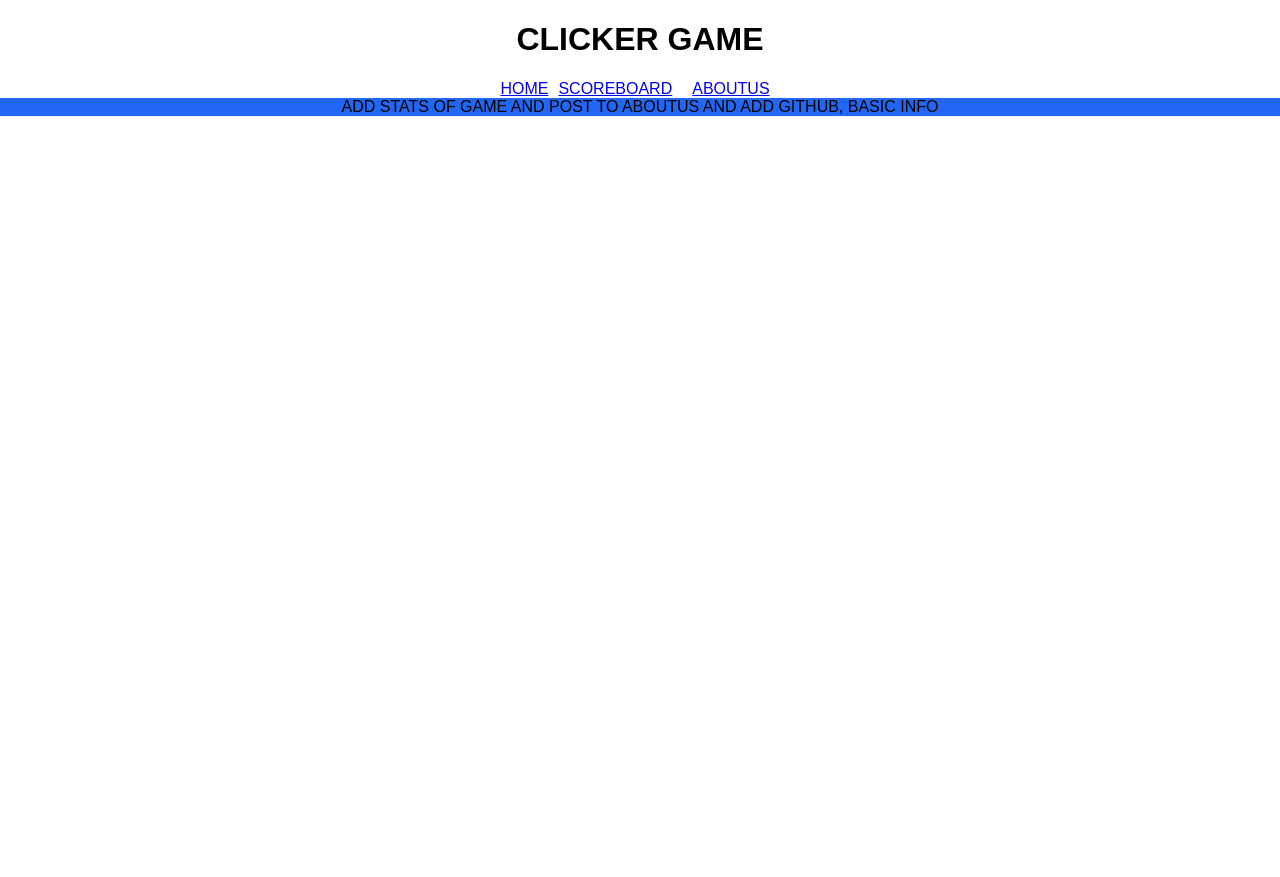
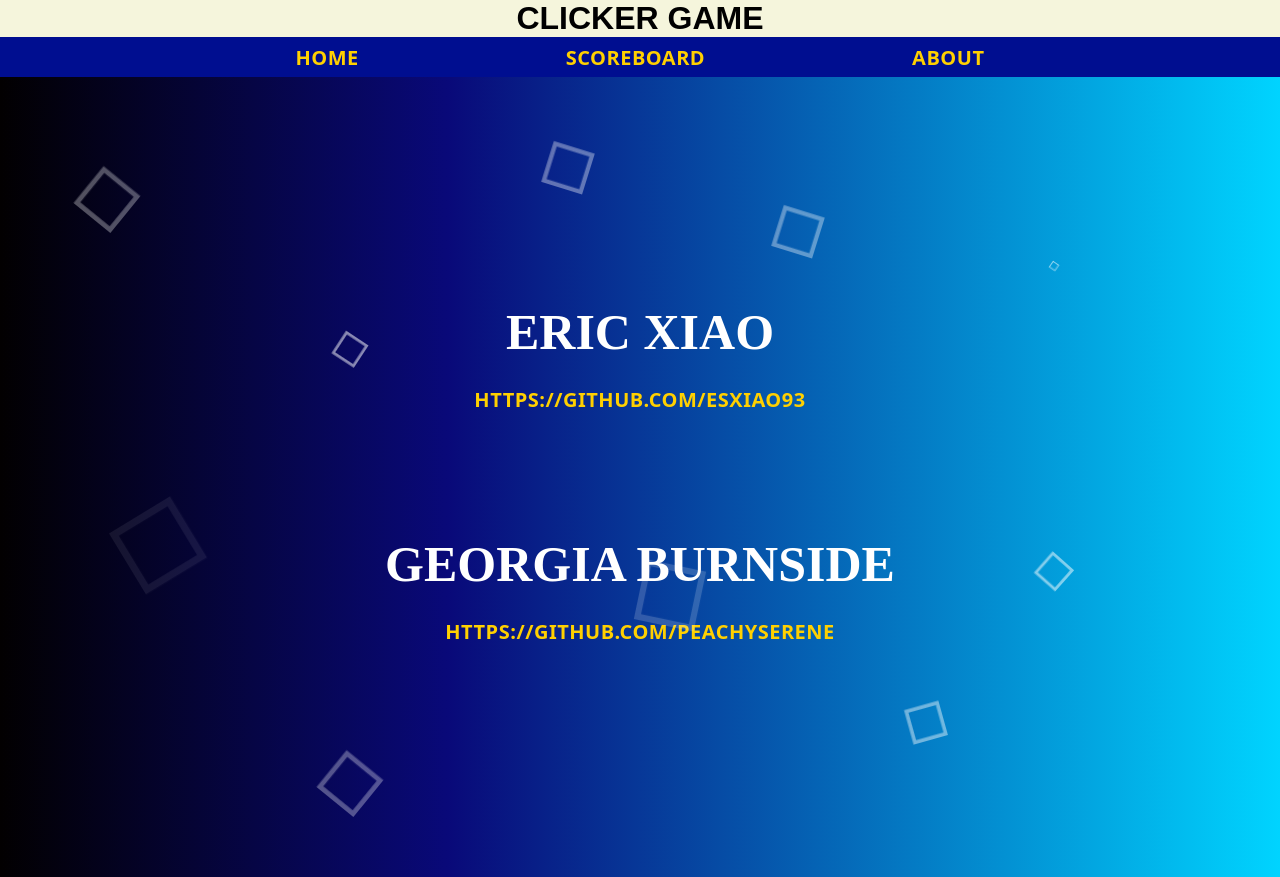
Before and after one commit to esxiao93/CLICKME, a React (Create React App) app: page /aboutus in a window 1280 px wide. Before the commit the page ends 800 px from the top, so only its background shows below. Built offline with nearby package versions, Linux system fonts and the light colour scheme; data requests are answered from the project's data file.

Commit message:
adding css

```diff
--- a/db.json
+++ b/db.json
@@ -2,118 +2,8 @@
   "scores": [
     {
       "name": "Eric",
-      "score": 87,
+      "score": 92,
       "id": 1
-    },
-    {
-      "name": "Eric",
-      "score": 91,
-      "id": 2
-    },
-    {
-      "name": "Eric2",
-      "score": 47,
-      "id": 3
-    },
-    {
-      "name": "g",
-      "score": 20,
-      "id": 4
-    },
-    {
-      "name": "c",
-      "score": 42,
-      "id": 5
-    },
-    {
-      "name": "d",
-      "score": 33,
-      "id": 6
-    },
-    {
-      "name": "e",
-      "score": 35,
-      "id": 7
-    },
-    {
-      "name": "f",
-      "score": 87,
-      "id": 8
-    },
-    {
-      "name": "h",
-      "score": 83,
-      "id": 9
-    },
-    {
-      "name": "a",
-      "score": 83,
-      "id": 10
-    },
-    {
-      "name": "i",
-      "score": 36,
-      "id": 11
-    },
-    {
-      "name": "b",
-      "score": 20,
-      "id": 12
-    },
-    {
-      "name": "j",
-      "score": 29,
-      "id": 13
-    },
-    {
-      "name": "k",
-      "score": 28,
-      "id": 14
-    },
-    {
-      "name": "l",
-      "score": 54,
-      "id": 15
-    },
-    {
-      "name": "m",
-      "score": 60,
-      "id": 16
-    },
-    {
-      "name": "n",
-      "score": 2000,
-      "id": 17
-    },
-    {
-      "name": "Peachy",
-      "score": 61,
-      "id": 18
-    },
-    {
-      "name": "",
-      "score": 0,
-      "id": 19
-    },
-    {
-      "name": "Eric30",
-      "score": 26,
-      "id": 20
-    },
-    {
-      "name": "Ericc",
-      "score": 1,
-      "id": 21
-    },
-    {
-      "name": "NewPlant2",
-      "score": 1,
-      "id": 22
-    },
-    {
-      "name": "NewPlant",
-      "score": 1,
-      "id": 23
     }
   ]
 }
--- a/public/index.html
+++ b/public/index.html
@@ -10,29 +10,9 @@
       content="Web site created using create-react-app"
     />
     <link rel="apple-touch-icon" href="%PUBLIC_URL%/logo192.png" />
-    <!--
-      Notice the use of %PUBLIC_URL% in the tags above.
-      It will be replaced with the URL of the `public` folder during the build.
-      Only files inside the `public` folder can be referenced from the HTML.
-
-      Unlike "/favicon.ico" or "favicon.ico", "%PUBLIC_URL%/favicon.ico" will
-      work correctly both with client-side routing and a non-root public URL.
-      Learn how to configure a non-root public URL by running `npm run build`.
-    -->
     <title>React App</title>
   </head>
   <body>
-    <noscript>You need to enable JavaScript to run this app.</noscript>
     <div id="root"></div>
-    <!--
-      This HTML file is a template.
-      If you open it directly in the browser, you will see an empty page.
-
-      You can add webfonts, meta tags, or analytics to this file.
-      The build step will place the bundled scripts into the <body> tag.
-
-      To begin the development, run `npm start` or `yarn start`.
-      To create a production bundle, use `npm run build` or `yarn build`.
-    -->
   </body>
 </html>
--- a/src/Components/AboutUs.js
+++ b/src/Components/AboutUs.js
@@ -2,8 +2,30 @@ import React from 'react'
 
 function AboutUs() {
   return (
-    <div>
-      ADD STATS OF GAME AND POST TO ABOUTUS AND ADD GITHUB, BASIC INFO
+    <div class="wrapper">
+      <h2>
+        ERIC XIAO
+        <br></br>
+          <a href="url">https://github.com/esxiao93</a>
+        <br></br>
+        <br></br>
+        <br></br>
+        GEORGIA BURNSIDE
+        <br></br>
+          <a href="url">https://github.com/peachyserene</a>
+      </h2>
+      <div class="box">
+        <div></div>
+        <div></div>
+        <div></div>
+        <div></div>
+        <div></div>
+        <div></div>
+        <div></div>
+        <div></div>
+        <div></div>
+        <div></div>
+      </div>
     </div>
   )
 }
--- a/src/Components/App.js
+++ b/src/Components/App.js
@@ -7,12 +7,12 @@ import AboutUs from "./AboutUs";
 
 function App() {
 
-  let duration = 3;
+  let duration = 10;
 //State Variables
   const [page, setPage] = useState("/"); //Routing
   const [click, setClick] = useState(0); //Main Click For Game Button
   const [buttonStop, setButtonStop] = useState(false); //Disables Game Button
-  const [seconds, setSeconds] = useState(3); //Timer
+  const [seconds, setSeconds] = useState(10); //Timer
   const [scores, setScores] = useState([]); //Scores
 
 //GAME CLICK BUTTON FUNCTION
@@ -68,7 +68,9 @@ function App() {
 
   return (
     <div>
-      <h1>CLICKER GAME</h1>
+      <div className="titleContainer">
+      <h1 >CLICKER GAME</h1>
+      </div>
       <div className="mainPage">
         <NavBar onChangePage={setPage} />
         <Routes>
--- a/src/Components/Button.js
+++ b/src/Components/Button.js
@@ -1,22 +1,23 @@
-import React, {useState} from 'react';
+import React from 'react';
 
 function Button({seconds, click, onClick, buttonStop, handleReset}) {
-
-
-
 
   return (
     <div className="backgroundContainer">
       <div className="clickerGameContainer">
+        <h1>-TIMER-</h1>
         <div className="timer">{seconds}</div>
-          <button type="button" disabled={buttonStop} className="clickerButton" onClick={onClick}>CLICKER</button>
+          <button type="button" disabled={buttonStop} className="clickerButton" onClick={onClick}>
+            <span className="buttonText">CLICKER</span>
+          </button>
           <div className="counter">
-              COUNTER <br></br>
+              <span>COUNTER</span>
+              <br></br>
               {click}
           </div>
           {seconds === 0 ? (
           <button className="resetButton" onClick={handleReset} >
-              RESET <br></br>
+              <span className="resetButtonText">PLAY AGAIN</span>
           </button>
           ) : (
           null
--- a/src/Components/NavBar.js
+++ b/src/Components/NavBar.js
@@ -6,9 +6,9 @@ function NavBar() {
   return (
     <div className="navbarContainer">
       <nav>
-        <NavLink className="homeLink" to="/">HOME</NavLink>
-        <NavLink className="scoreboardLink" to="/scoreboard">SCOREBOARD</NavLink>
-        <NavLink className="aboutUsLink" to="/aboutus">ABOUTUS</NavLink>
+        <NavLink activeClassName="homeLink" to="/">HOME</NavLink>
+        <NavLink activeClassName="scoreboardLink" to="/scoreboard">SCOREBOARD</NavLink>
+        <NavLink activeClassName="aboutUsLink" to="/aboutus">ABOUT</NavLink>
       </nav>
     </div>
   );
--- a/src/Components/ScoreboardForm.js
+++ b/src/Components/ScoreboardForm.js
@@ -22,13 +22,15 @@ function ScoreboardForm({click, onScoreSubmit}) {
       }),
     })
     .then(response => response.json())
-    .then((newScore => onScoreSubmit(newScore)));
+    .then((newScore => onScoreSubmit(newScore)))
+    .then(setName(""));
     };
 
   return (
     <div>
-      <form className="FormContainer" onSubmit={handleSubmit}>
+      <form className="formContainer" onSubmit={handleSubmit}>
           <input
+          className="inputName"
           type="text"
           name="name"
           placeholder="ENTER NAME"
@@ -42,8 +44,8 @@ function ScoreboardForm({click, onScoreSubmit}) {
           readOnly={true}
 
           />
-        <button className="ui button" type="submit">
-          SUBMIT SCORE
+        <button className="uiButton" type="submit">
+          <span className="uiButtonText">SUBMIT SCORE</span>
         </button>
       </form>
     </div>
--- a/src/index.css
+++ b/src/index.css
@@ -1,4 +1,8 @@
-* {
+*,
+*:before,
+*:after {
+    margin: 0;
+    padding: 0;
     box-sizing: border-box;
     text-align: center;
 }
@@ -7,47 +11,57 @@ body {
     padding: 0;
     font-family: sans-serif;
 }
-.App {
-    text-align: center;
-}
-/* nav a {
-    display: inline-block;
-    margin: 1rem 2rem;
-    text-decoration: none;
-    font-size: 1.2em;
-    color: rgb(11, 10, 10);
-    background-color: rgb(14, 231, 50);
-    border-bottom: 2px solid rgb(11, 10, 10);
-    transition: 0.1s;
-} */
-
-/* nav a:hover,
-nav a:active {
-    color: rgb(0, 0, 0);
-    border-bottom: 2px solid rgb(1, 1, 1);
-} */
-
-/* nav a.active {
-    background-color: black;
-    color: white;
-} */
 
 .mainPage {
     background-color: rgb(33, 103, 243);
 }
 
+.titleContainer {
+    background-color: beige;
+}
+
 /* NAVBAR */
+nav {
+    height: 5vh;
+    width: 70vw;
+    min-width: 600 px;
+    display: flex;
+    align-items: center;
+    justify-content: space-around;
+    margin: auto;
+}
+
+a {
+    position: relative;
+    text-decoration: none;
+    font-family: system-ui;
+    color: #ffd000;
+    font-size: 20px;
+    font-weight: bold;
+    letter-spacing: 0.5px;
+    padding: 0 10px;
+}
+
+a:after {
+    content: "";
+    position: absolute;
+    background-color: #ffd000;
+    height: 3px;
+    width: 0;
+    left: 0;
+    bottom: -7px;
+    transition: 1.5s cubic-bezier(0.4, 0, 0, 1.28);
+}
+
+a:hover{
+    color: #ffff;
+}
+a:hover:after{
+    width: 100%
+}
+
 .navbarContainer {
-    background-color: white;
-}
-.gameLink {
-    padding: 10px
-}
-.scoreboardLink {
-    padding: 10px
-}
-.aboutUsLink {
-    padding: 10px
+    background-color: rgb(0, 14, 144);
 }
 
 /* BUTTON */
@@ -55,25 +69,38 @@ nav a:active {
     border: 4px solid #000000;
     border-radius: 50px;
     box-shadow: 3px 3px 12px 3px #000000;
-    margin: 100px;
+    margin: 60px;
+    margin-left: 200px;
+    margin-right: 200px;
     padding: 20px;
-    background-color: white
+    padding-bottom: 30px;
+    background-color: beige
 }
 .timer {
     font-size: 50px
 }
 .clickerButton {
     border-radius: 50px;
-    font-size: 100px
+    font-size: 100px;
+    padding: 10px;
+    background-color: rgb(0, 14, 144);
+    box-shadow: 3px 3px 12px 3px #000000;
+}
+.buttonText {
+    color: #ffd000;
 }
 .counter {
-    font-size: 100px
+    font-size: 70px
 }
 .resetButton {
+    border-radius: 50px;
     background-color: red;
+    padding: 10px;
+    box-shadow: 3px 3px 12px 3px #000000;
 }
-.inactiveResetButton{
-    background-color: grey;
+
+.resetButtonText {
+    font-weight: bold;
 }
 
 .centerScores {
@@ -98,3 +125,119 @@ nav a:active {
     background-color: #000000;
     color: white;
 }
+
+/* FORM */
+.formContainer {
+    padding: 40px;
+    background-color: beige;
+}
+.inputName {
+    border-radius: 50px;
+    padding: 20px;
+    margin-right: 10px;
+    box-shadow: 3px 3px 12px 3px #000000;
+}
+.uiButton {
+    border-radius: 50px;
+    padding: 20px;
+    background-color: rgb(0, 14, 144);
+    box-shadow: 3px 3px 12px 3px #000000;
+}
+.uiButtonText {
+    color: #ffd000;
+    font-weight: bold;
+}
+
+.wrapper{
+    position: absolute;
+    width: 100%;
+    height: 100%;
+    overflow: hidden;
+    background: linear-gradient(90deg, rgba(2,0,0.6,1) 0%, rgba(9,9,121,1) 35%,  rgba(0,212,255,1) 100%);
+}
+
+h2 {
+    font-family: poppins;
+    position: absolute;
+    top: 50%;
+    left: 50%;
+    transform: translate(-50%, -50%);
+    font-size: 50px;
+    font-weight: bold;
+    color: #ffff;
+    text-transform: uppercase;
+    margin: 0;
+}
+
+.box div{
+    position: absolute;
+    width: 60px;
+    height: 60px;
+    background-color: transparent;
+    border: 6px solid rgba(255,255,255,0.8);
+}
+
+.box div:nth-child(1){
+    top: 12%;
+    left: 42%;
+    animation: animate 10s linear infinite;
+}
+
+.box div:nth-child(2){
+    top: 70%;
+    left: 50%;
+    animation: animate 7s linear infinite;
+}
+.box div:nth-child(3){
+    top: 17%;
+    left: 6%;
+    animation: animate 9s linear infinite;
+}
+.box div:nth-child(4){
+    top: 20%;
+    left: 60%;
+    animation: animate 10s linear infinite;
+}
+.box div:nth-child(5){
+    top: 67%;
+    left: 10%;
+    animation: animate 6s linear infinite;
+}
+.box div:nth-child(6){
+    top: 80%;
+    left: 70%;
+    animation: animate 12s linear infinite;
+}
+.box div:nth-child(7){
+    top: 60%;
+    left: 80%;
+    animation: animate 15s linear infinite;
+}
+
+.box div:nth-child(8){
+    top: 32%;
+    left: 25%;
+    animation: animate 16s linear infinite;
+}
+.box div:nth-child(9){
+    top: 90%;
+    left: 25%;
+    animation: animate 9s linear infinite;
+}
+.box div:nth-child(10){
+    top: 20%;
+    left: 80%;
+    animation: animate 5s linear infinite;
+}
+
+@keyframes animate{
+    0%{
+        transform: scale(0) translateY(0);
+        opacity: 1;
+    }
+
+    100%{
+        transform: scale(1.3) translateY(-90px) rotate(360deg);
+        opacity: 0;
+    }
+}
```
Also changed, not shown: src/index.js (+4 -5 lines).
